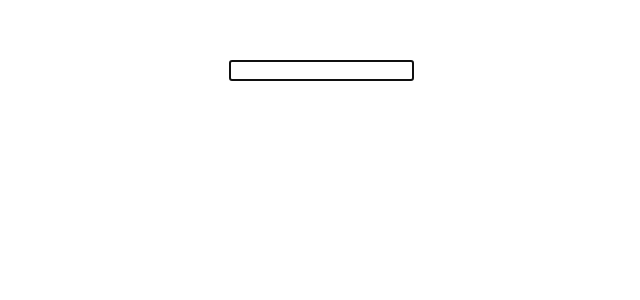
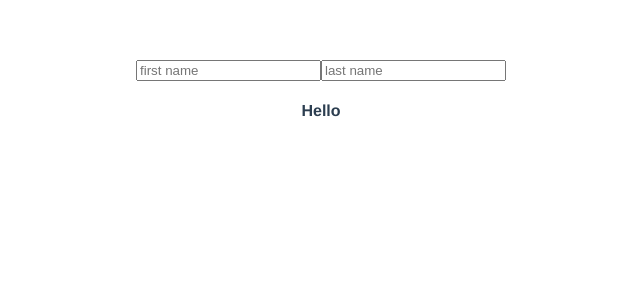
Before and after one commit to ShrikantNale17/composition-api, a Vue app: page / in a window 1280 px wide. Shown: the top 300 px of the page, without its empty margins (319-959 px from the left). Built offline with nearby package versions, Linux system fonts and the light colour scheme.

Commit message:
Props and composition API

```diff
--- a/src/App.vue
+++ b/src/App.vue
@@ -15,7 +15,9 @@
 
     <!-- <ProvideInject /> -->
 
-    <TemplateRef />
+    <!-- <TemplateRef /> -->
+
+    <PersonComp />
   </div>
 </template>
 
@@ -28,7 +30,8 @@
 // import ComputedComp from "./components/ComputedComp.vue";
 // import WatchComp from "./components/WatchComp.vue";
 // import ProvideInject from "./components/ProvideInject.vue";
-import TemplateRef from "./components/TemplateRef.vue";
+// import TemplateRef from "./components/TemplateRef.vue";
+import PersonComp from "./components/PersonComp.vue";
 
 export default {
   name: "App",
@@ -41,7 +44,8 @@ export default {
     // ComputedComp,
     // WatchComp,
     // ProvideInject,
-    TemplateRef,
+    // TemplateRef,
+    PersonComp,
   },
 };
 </script>
--- /dev/null
+++ b/src/components/PersonComp.vue
@@ -0,0 +1,30 @@
+<template>
+  <div>
+    <input type="text" placeholder="first name" v-model="firstName" />
+    <input type="text" placeholder="last name" v-model="lastName" />
+    <PersonGreeting :firstName="firstName" :lastName="lastName" />
+  </div>
+</template>
+
+<script>
+import { ref } from "vue";
+import PersonGreeting from "./PersonGreeting.vue";
+
+export default {
+  name: "PersonComp",
+  components: {
+    PersonGreeting,
+  },
+  setup() {
+    const firstName = ref("");
+    const lastName = ref("");
+
+    return {
+      firstName,
+      lastName,
+    };
+  },
+};
+</script>
+
+<style scoped></style>
--- /dev/null
+++ b/src/components/PersonGreeting.vue
@@ -0,0 +1,29 @@
+<template>
+  <div>
+    <h4>Hello {{ fullName }}</h4>
+  </div>
+</template>
+
+<script>
+import { computed } from "vue";
+export default {
+  name: "PersonGreeting",
+  props: ["firstName", "lastName"],
+  setup(props) {
+    const fullName = computed(() => {
+      return `${props.firstName} ${props.lastName}`;
+    });
+
+    return {
+      fullName,
+    };
+  },
+  /* computed: {
+    fullName() {
+      return `${this.firstName} ${this.lastName}`;
+    },
+  }, */
+};
+</script>
+
+<style scoped></style>
```
